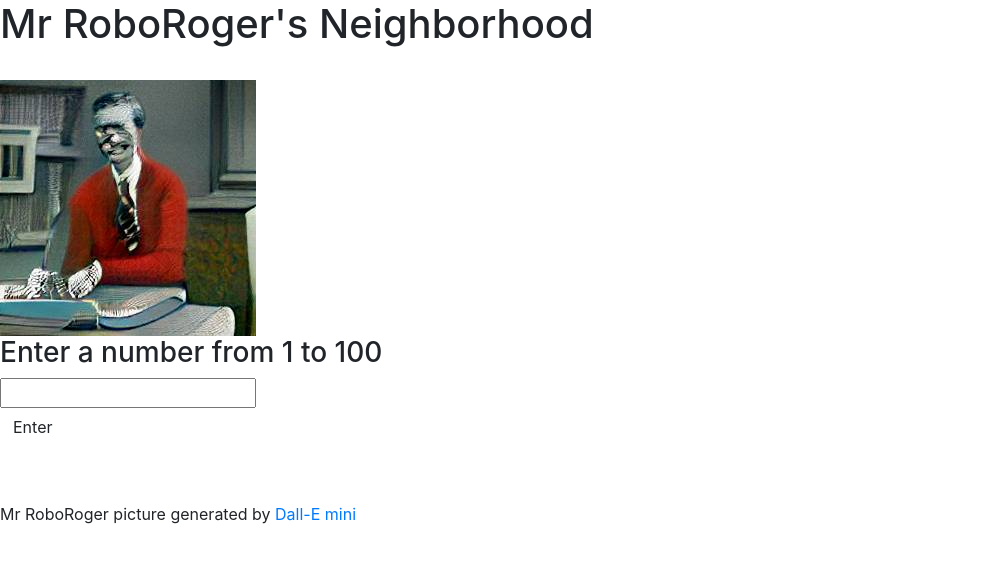
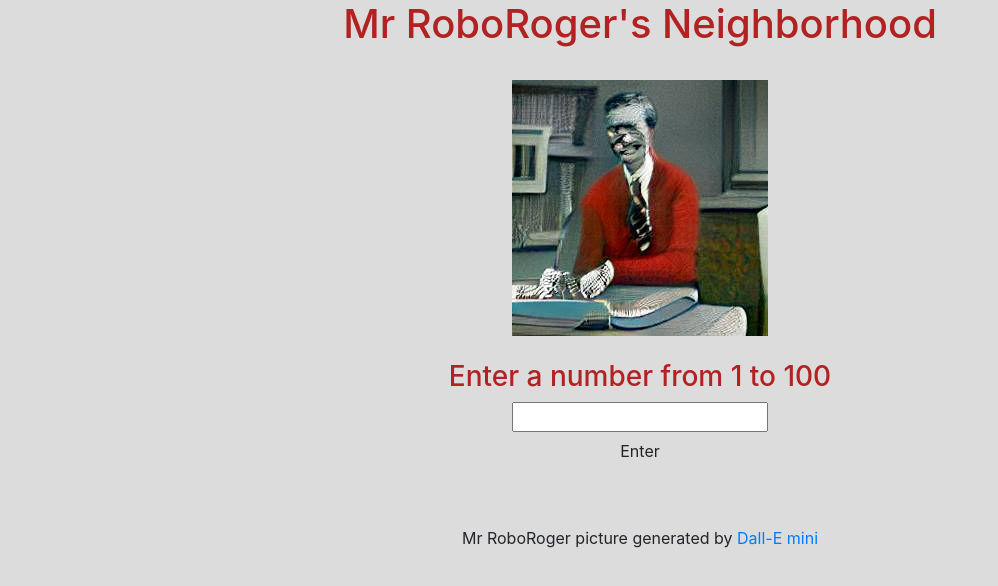
Before and after one commit to alex-mcknight11/RoboRoger-Neighborhood, a plain HTML site: page index.html in a window 1280 px wide. Shown: the whole page, without its empty margins (0-998 px from the left). Drawn offline with Linux system fonts and the light colour scheme.

Commit message:
add additional css styling

```diff
--- a/css/styles.css
+++ b/css/styles.css
@@ -0,0 +1,29 @@
+body {
+  background-color: Gainsboro;
+}
+
+h1 {
+  text-align: center;
+  color: firebrick;
+}
+
+#image {
+  text-align: center;
+}
+
+h3 {
+  text-align: center;
+  color: firebrick;
+}
+
+#entry {
+  text-align: center;
+}
+
+#stringOutput {
+  text-align: center;
+}
+
+#source {
+  text-align: center;
+}
--- a/index.html
+++ b/index.html
@@ -10,17 +10,23 @@
   <body>
     <h1>Mr RoboRoger's Neighborhood</h1>
     <br>
+    <div id="image">
       <img src="img/RoboRogers.png">
+    </div>
     <br>
     <h3>Enter a number from  1 to 100</h3>
+    <div id="entry">
       <form>
         <input id = "inputField">
         <br>
         <button type="submit" id="enterButton" class="btn">Enter</button>
       </form>
+    </div>
 		<br>
 		<h2 id="stringOutput"> </h2>
     <br>
+    <div id = "source">
       <p>Mr RoboRoger picture generated by <a href="https://huggingface.co/spaces/dalle-mini/dalle-mini"> Dall-E mini</a></p>
+	  </div>
   </body>
 </html>
```
Lines whose indentation alone changed are shown as unchanged.
